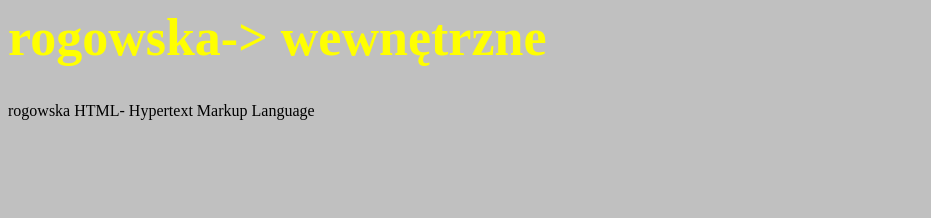
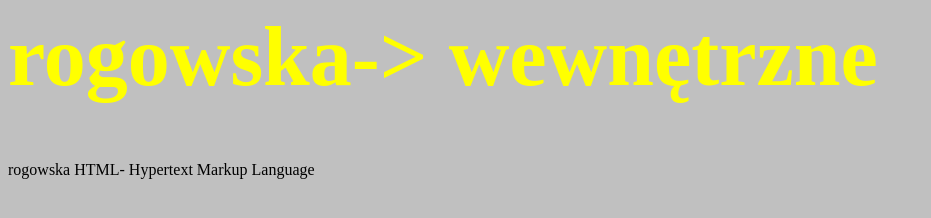
Before and after one commit to star123anis/css, a plain HTML site: page rogo_z5_3.html in a window 1280 px wide. Shown: the whole page, without its empty margins (0-931 px from the left). Drawn offline with Linux system fonts and the light colour scheme.

Commit message:
Update rogo_z5_3.html

```diff
--- a/rogo_z5_3.html
+++ b/rogo_z5_3.html
@@ -6,7 +6,7 @@
  <style>
  h1 {
  color: yellow;
- font-size: 52px;
+ font-size: 84px;
  }
 </style>
 </head>
```
